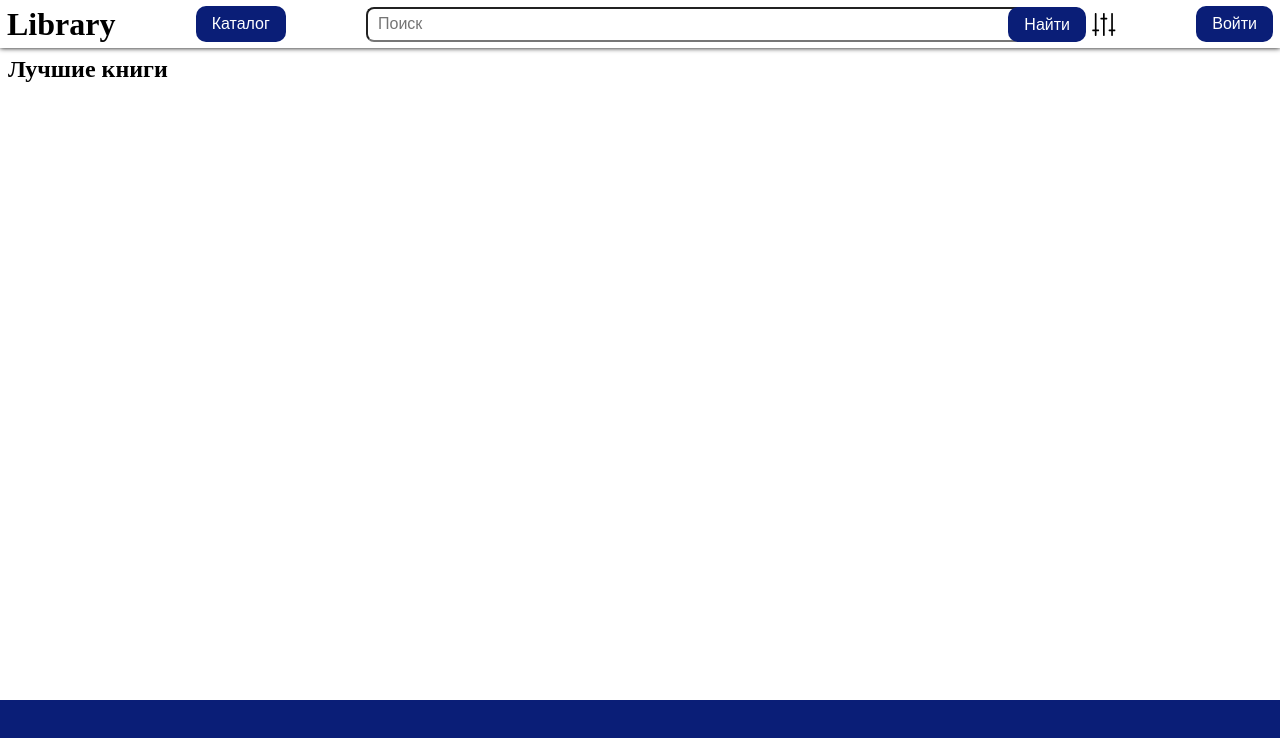
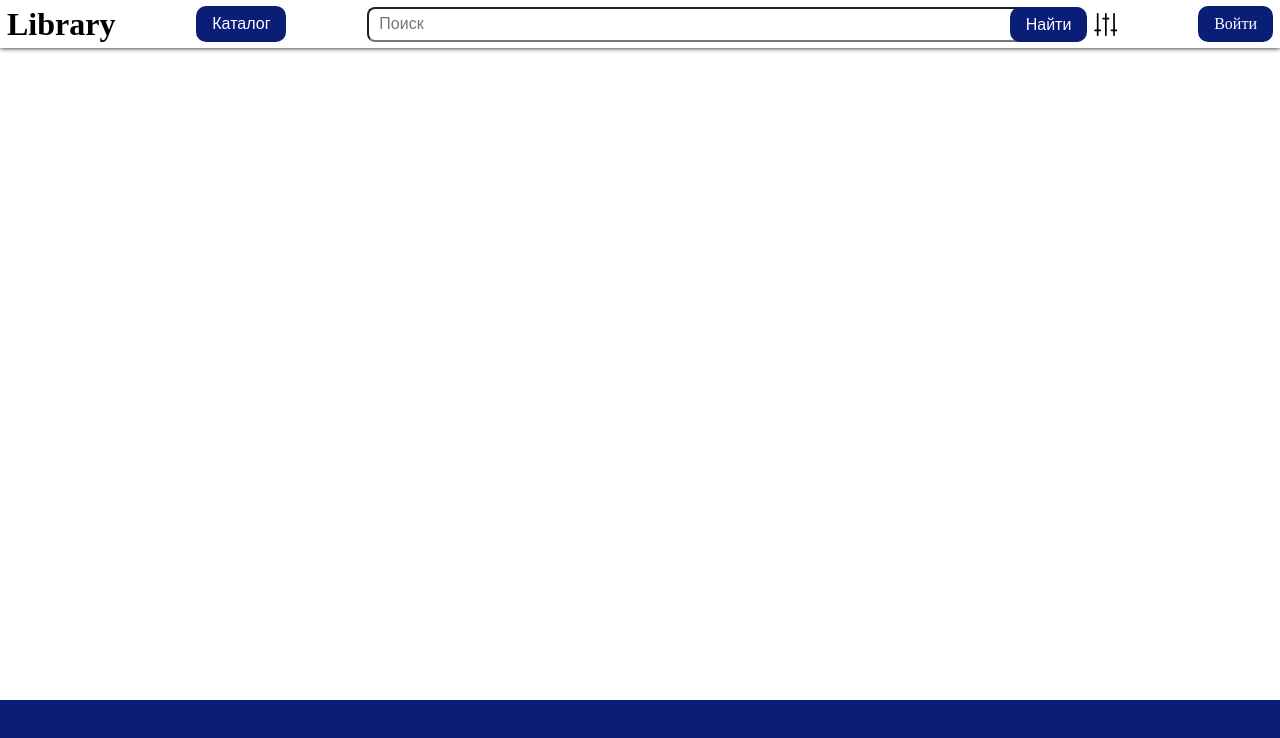
Before and after one commit to StarkDed/library_react, a React (Vite) app: page /login in a window 1280 px wide. Shown: the top 738 px of the page. Built offline with nearby package versions, Linux system fonts and the light colour scheme.

Commit message:
feat: add navigation to site and add structure of Auth component

```diff
--- a/package.json
+++ b/package.json
@@ -11,7 +11,8 @@
   },
   "dependencies": {
     "react": "^19.1.0",
-    "react-dom": "^19.1.0"
+    "react-dom": "^19.1.0",
+    "react-router-dom": "^7.6.2"
   },
   "devDependencies": {
     "@eslint/js": "^9.25.0",
--- a/src/сomponents/App/App.jsx
+++ b/src/сomponents/App/App.jsx
@@ -1,19 +1,29 @@
 import { useState } from "react";
+import { BrowserRouter, Routes, Route } from "react-router-dom";
 
 import "./app.css";
+
 import Header from "../Header/Header.jsx";
 import BookList from "../BookList/BookList.jsx";
 import Footer from "../Footer/Footer.jsx";
+import Auth from "../Auth/Auth.jsx";
 
 const App = () => {
   const [listBooks, setListBooks] = useState([]);
 
   return (
-    <div className="app">
-      <Header />
-      <BookList listBooks={listBooks} />
-      <Footer></Footer>
-    </div>
+    <BrowserRouter>
+      <div className="app">
+        <Header />
+        <main>
+          <Routes>
+            <Route path="/" element={<BookList listBooks={listBooks} />} />
+            <Route path="/login" element={<Auth />} />
+          </Routes>
+        </main>
+        <Footer></Footer>
+      </div>
+    </BrowserRouter>
   );
 };
 
--- a/src/сomponents/App/app.css
+++ b/src/сomponents/App/app.css
@@ -18,3 +18,7 @@ html,body{
     flex-direction:column;
     min-height:100vh;
 }
+
+main{
+    flex:1;
+}
--- /dev/null
+++ b/src/сomponents/Auth/Auth.jsx
@@ -0,0 +1,7 @@
+import styles from "./auth.module.css";
+
+const Auth = () => {
+  return <div className={styles["auth-container"]}></div>;
+};
+
+export default Auth;
--- a/src/сomponents/AuthButton/AuthButton.jsx
+++ b/src/сomponents/AuthButton/AuthButton.jsx
@@ -1,7 +1,13 @@
+import { Link } from "react-router-dom";
+
 import styles from "./authButton.module.css";
 
 const AuthButton = () => {
-  return <button className={styles["btn-login"]}>Войти</button>;
+  return (
+    <Link to="/login" className={styles["btn-login"]}>
+      Войти
+    </Link>
+  );
 };
 
 export default AuthButton;
--- a/src/сomponents/AuthButton/authButton.module.css
+++ b/src/сomponents/AuthButton/authButton.module.css
@@ -1,4 +1,4 @@
-button{
+.btn-login{
     cursor:pointer;
     outline:none;
     border:none;
@@ -8,12 +8,13 @@ button{
     font-size:1em;
     border-radius:10px;
     margin:0 7px;
+    text-decoration:none;
 }
 
-button:hover{
+.btn-login:hover{
     background-color:var(--second-color)
 }
 
-button:active{
+.btn-login:active{
     background-color:#1a2077
 }
--- a/src/сomponents/BookList/bookList.module.css
+++ b/src/сomponents/BookList/bookList.module.css
@@ -2,5 +2,4 @@
 .book-list-wrapper{
     width:100%;
     padding:8px;
-    flex:1;
 }
```
Also changed, not shown: src/сomponents/Auth/auth.module.css (added), 1 other file (tests, documents, lock files or other folders).
